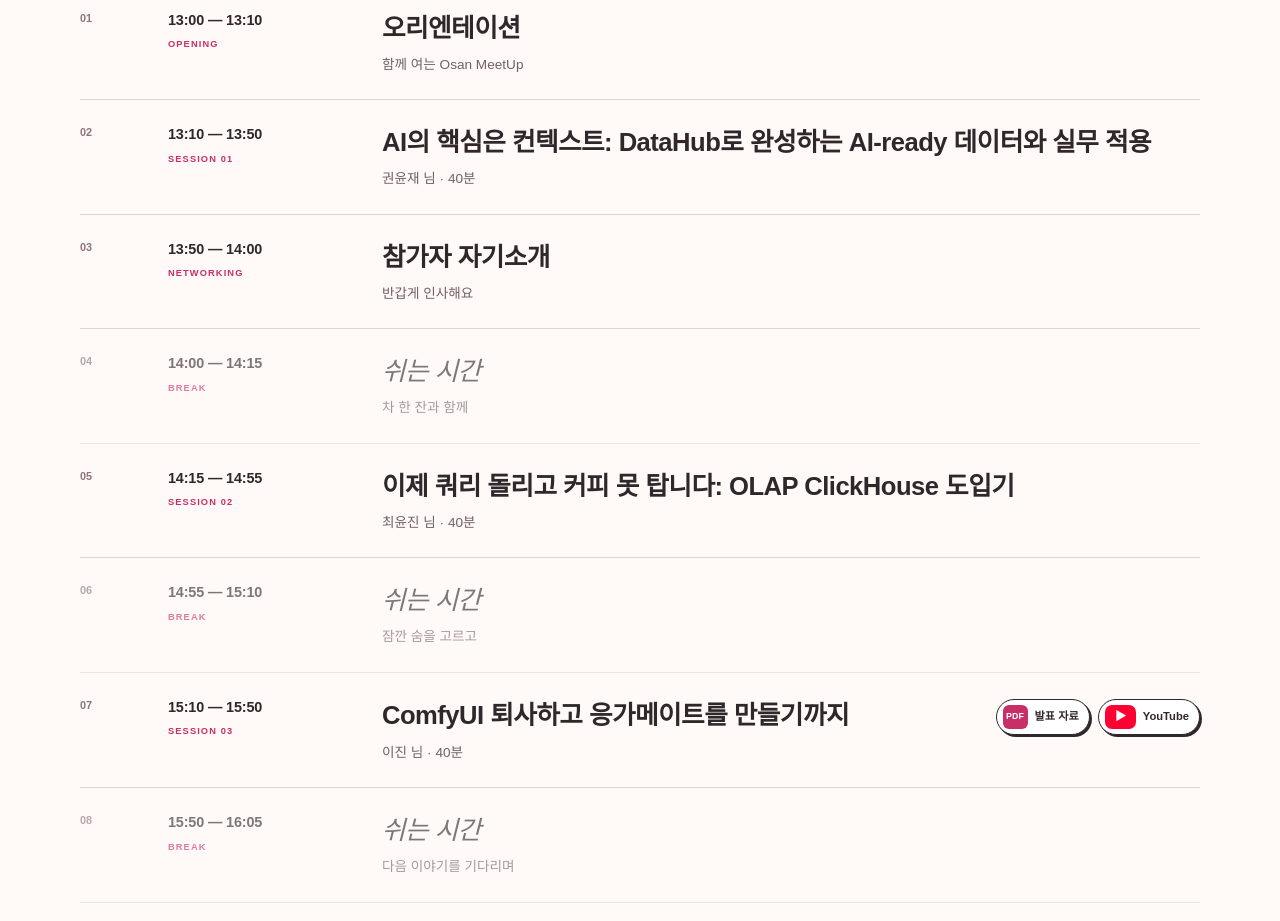
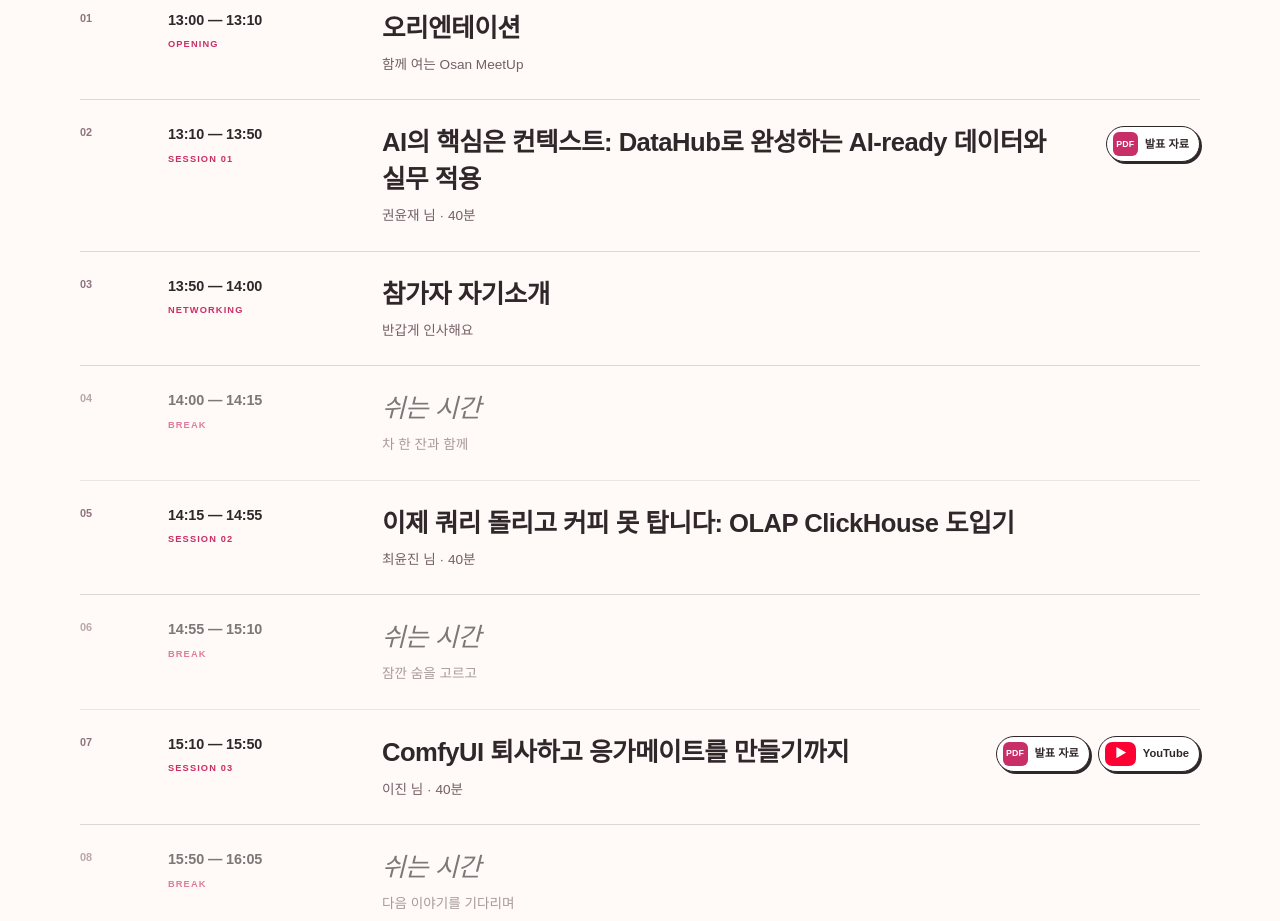
Before and after one commit to kimothink/OsanMeetUp, a Next.js app in the folder 2026/Summer/: page / in a window 1280 px wide. Shown: the part 1220-2141 px from the top of the page. Built offline with nearby package versions, Linux system fonts and the light colour scheme; no server answers; a web font is replaced by a local one.

Commit message:
Add DataHub session PDF

```diff
--- a/2026/Summer/app/page.tsx
+++ b/2026/Summer/app/page.tsx
@@ -6,7 +6,13 @@ type SponsorKey = "teut" | "automo" | "infragistics" | "recommend" | "jpub";
 
 const schedule = [
   { time: "13:00 — 13:10", kind: "OPENING", title: "오리엔테이션", speaker: "함께 여는 Osan MeetUp" },
-  { time: "13:10 — 13:50", kind: "SESSION 01", title: "AI의 핵심은 컨텍스트: DataHub로 완성하는 AI-ready 데이터와 실무 적용", speaker: "권윤재 님 · 40분" },
+  {
+    time: "13:10 — 13:50",
+    kind: "SESSION 01",
+    title: "AI의 핵심은 컨텍스트: DataHub로 완성하는 AI-ready 데이터와 실무 적용",
+    speaker: "권윤재 님 · 40분",
+    pdf: "/resources/datahub-ai-ready.pdf",
+  },
   { time: "13:50 — 14:00", kind: "NETWORKING", title: "참가자 자기소개", speaker: "반갑게 인사해요" },
   { time: "14:00 — 14:15", kind: "BREAK", title: "쉬는 시간", speaker: "차 한 잔과 함께" },
   { time: "14:15 — 14:55", kind: "SESSION 02", title: "이제 쿼리 돌리고 커피 못 탑니다: OLAP ClickHouse 도입기", speaker: "최윤진 님 · 40분" },
```
Also changed, not shown: 1 other file (tests, documents, lock files or other folders).
